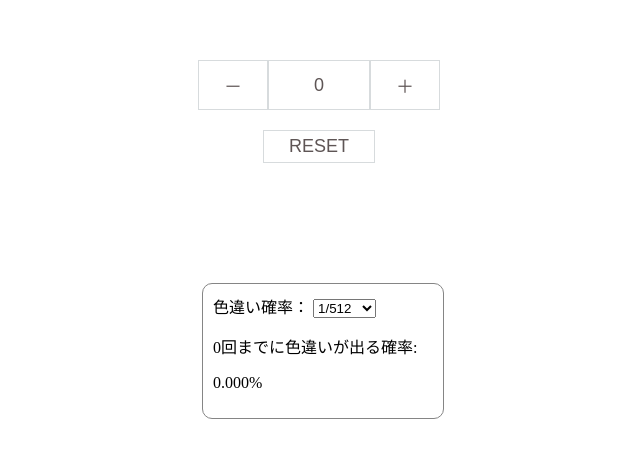
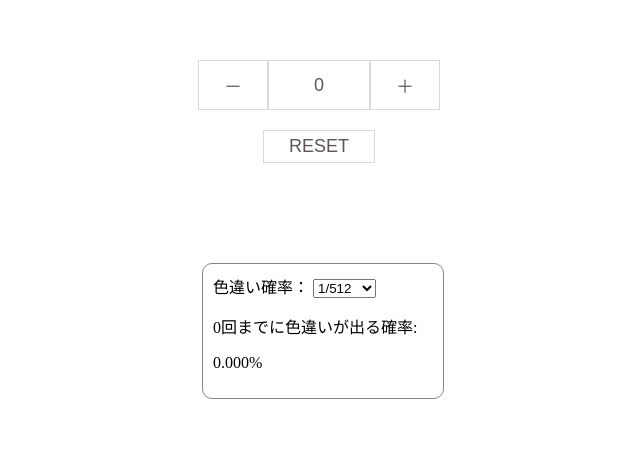
Before and after one commit to niyakezura/CountUp, a plain HTML site: page index.html in a window 1280 px wide. Shown: the part 140-598 px from the top of the page, without its empty margins (325-965 px from the left). Drawn offline with Linux system fonts and the light colour scheme.

Commit message:
css修正

```diff
--- a/style.css
+++ b/style.css
@@ -40,7 +40,7 @@ body {
 
 .Shiny_Probability {
     padding: 10px;
-    margin: -80px auto;
+    margin: -100px auto;
     width: 220px;
     border: 1px solid #858585;
     border-radius: 10px;
```
